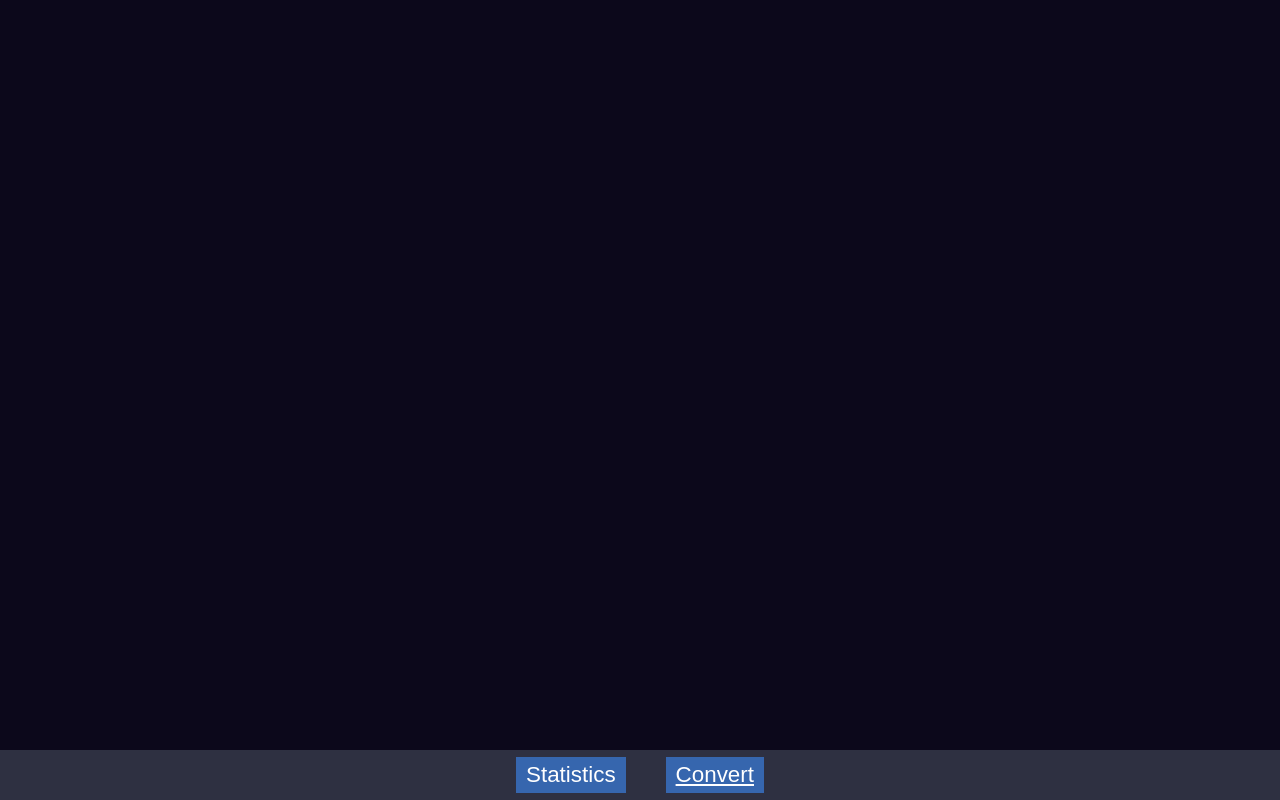
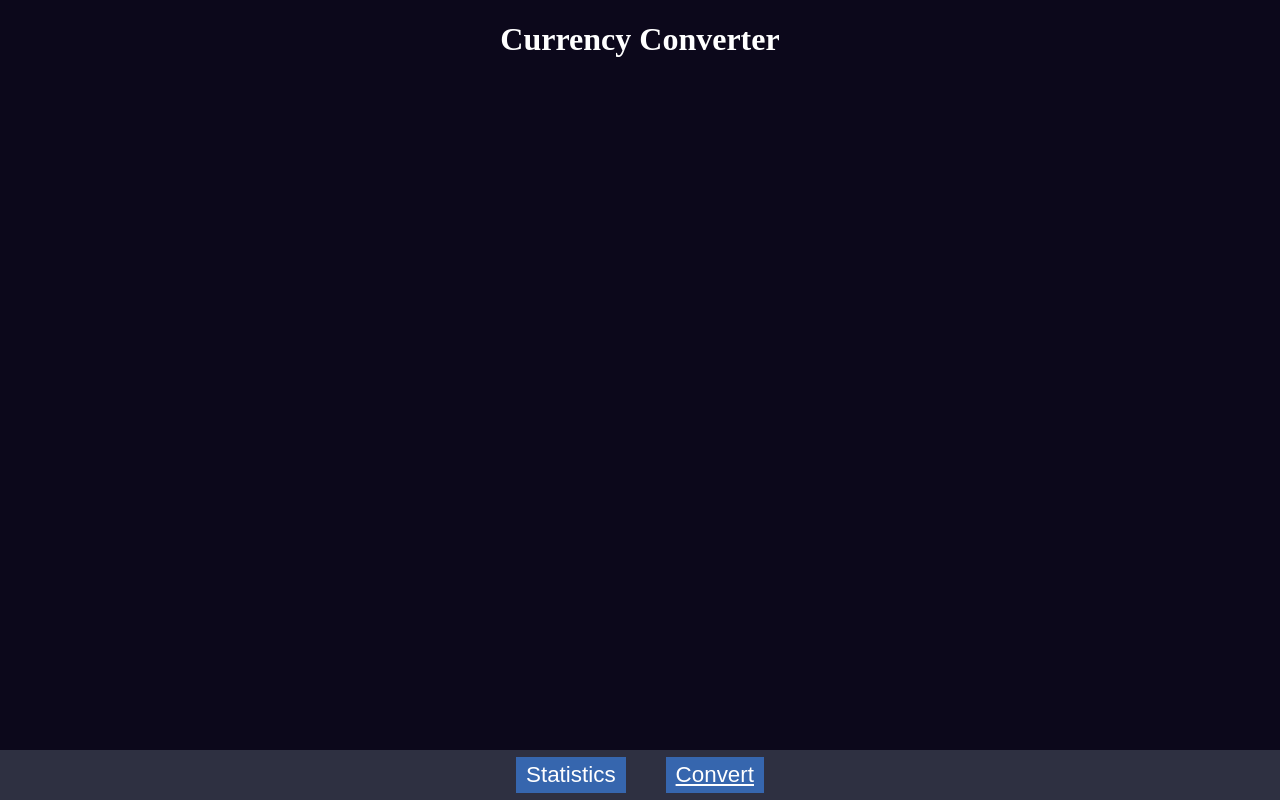
Before and after one commit to AndrejG231/currency-converter, a React (Create React App) app in the folder web/: page / in a window 1280 px wide. Built offline with nearby package versions, Linux system fonts and the light colour scheme.

Commit message:
feat(components): added header

```diff
--- /dev/null
+++ b/web/src/components/Header.tsx
@@ -0,0 +1,25 @@
+import { FC } from "react"
+import styled from "styled-components"
+
+const HeaderBox = styled.header`
+  position: absolute;
+  top: 0;
+  left: 0;
+  width: 100%;
+  height: 80px;
+`
+
+const Title = styled.h1`
+  color: ${({ theme }) => theme.colors.white};
+  text-align: center;
+`
+
+const Header: FC = ({ children }) => {
+  return (
+    <HeaderBox>
+      <Title>{children}</Title>
+    </HeaderBox>
+  )
+}
+
+export { Header }
--- a/web/src/core/App.tsx
+++ b/web/src/core/App.tsx
@@ -6,6 +6,7 @@ import { Screen } from "../components/Screen"
 import { routes } from "./routes"
 import { BrowserRouter } from "react-router-dom"
 import { FloatingNavbar } from "../components/FloatingNavbar"
+import { Header } from "../components/Header"
 
 const App = () => {
   return (
@@ -13,8 +14,9 @@ const App = () => {
       <ThemeProvider theme={theme}>
         <GlobalStyle />
         <Screen>
+          <Router routes={routes} />
+          <Header>Currency Converter</Header>
           <FloatingNavbar routes={routes} />
-          <Router routes={routes} />
         </Screen>
       </ThemeProvider>
     </BrowserRouter>
```
Also changed, not shown: web/src/api/client.ts (added, +10 -0 lines).
